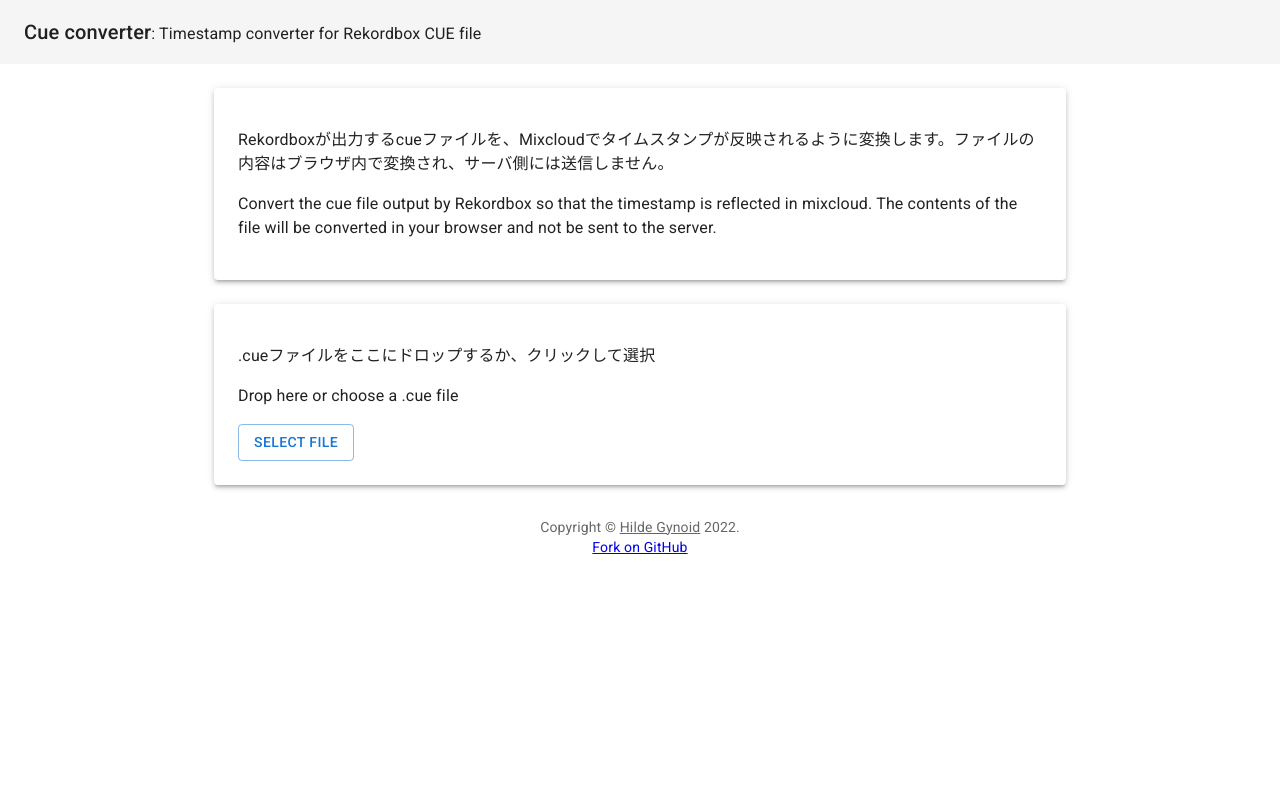
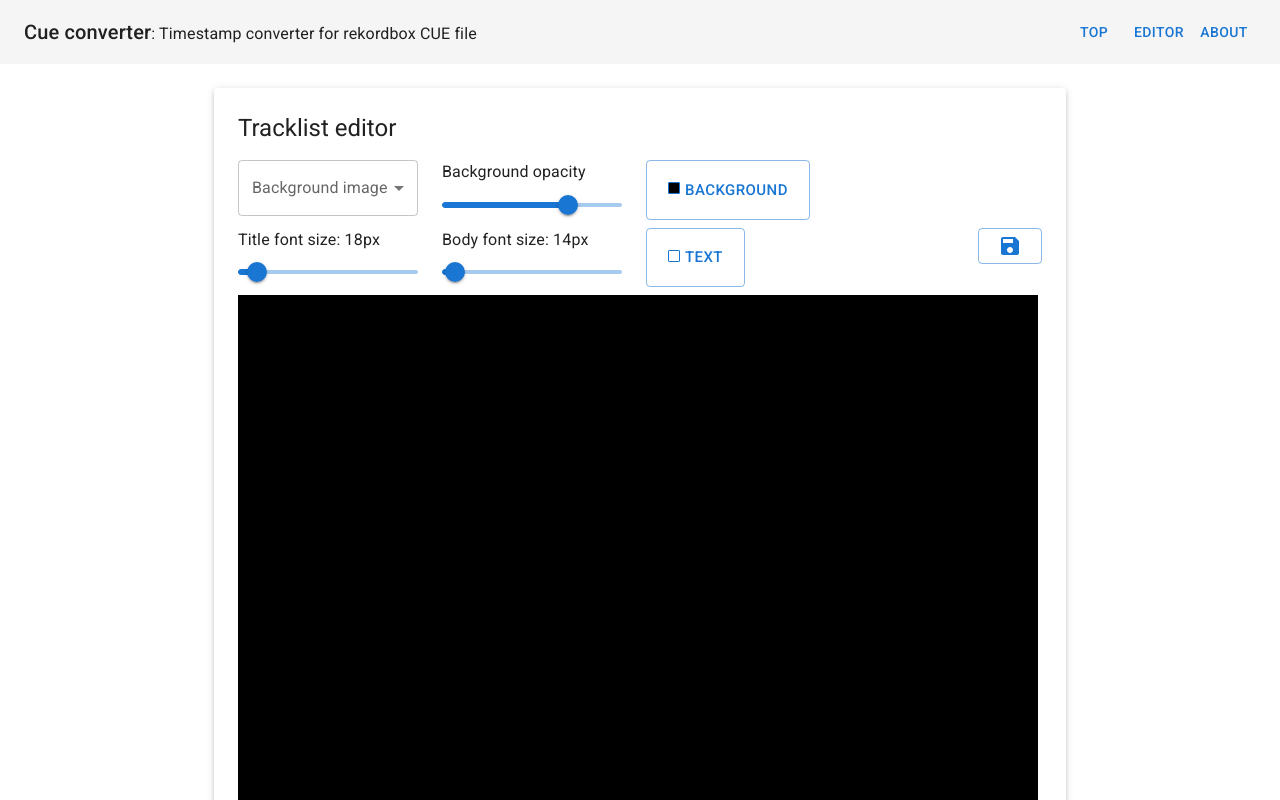
Before and after one commit to Hilde/cue-converter, a React (Create React App) app: page /editor in a window 1280 px wide. Shown: the top 800 px of the page. Built offline with nearby package versions, Linux system fonts and the light colour scheme.

Commit message:
Add router function

```diff
--- a/package.json
+++ b/package.json
@@ -21,14 +21,14 @@
     "react-color": "^2.19.3",
     "react-dom": "^18.2.0",
     "react-dropzone": "^14.2.3",
+    "react-router-dom": "^6.4.3",
     "react-scripts": "5.0.1",
     "typescript": "^4.8.4",
     "web-vitals": "^2.1.4"
   },
   "scripts": {
-    "start": "react-scripts start",
+    "start": "cross-env PUBLIC_URL=/ react-scripts start",
     "build": "react-scripts build",
-    "gh-pages-build": "cross-env PUBLIC_URL=/cue-converter react-scripts build",
     "test": "react-scripts test",
     "eject": "react-scripts eject",
     "storybook": "start-storybook -p 6006 -s public",
--- a/src/App.tsx
+++ b/src/App.tsx
@@ -1,19 +1,43 @@
 import React from 'react';
-import { CssBaseline } from '@mui/material';
+import { createBrowserRouter, RouterProvider } from 'react-router-dom';
 
 // import './App.css';
-import AppMain from './app/AppMain';
-import SnackbarContextProvider from './utils/snackbar/useSnackbar';
+import Layout from './pages/Layout';
+import Error from './pages/Error';
+import Home from './pages/Home';
+import About from './pages/About';
+import Editor from './pages/Editor';
+
+const router = createBrowserRouter(
+  [
+    {
+      path: '/',
+      element: <Layout />,
+      errorElement: <Error />,
+      children: [
+        {
+          index: true,
+          element: <Home />,
+        },
+        {
+          path: '/about',
+          element: <About />,
+        },
+        {
+          path: '/editor',
+          element: <Editor />,
+        },
+      ],
+    },
+  ],
+  {
+    // Need to be deployed on GitHub Pages
+    basename: process.env.PUBLIC_URL || '/',
+  }
+);
 
 function App() {
-  return (
-    <>
-      <CssBaseline />
-      <SnackbarContextProvider>
-        <AppMain />
-      </SnackbarContextProvider>
-    </>
-  );
+  return <RouterProvider router={router} />;
 }
 
 export default App;
--- a/src/app/AppMain.tsx
+++ b/src/app/AppMain.tsx
@@ -5,8 +5,6 @@ import { useDropzone } from 'react-dropzone';
 import './AppMain.css';
 
 import Button from '../components/Button';
-import Header from '../components/Header';
-import Copyright from '../components/Copyright';
 import Paper from '../components/Paper';
 import { CueLoader } from '../cue/loader/CueLoader';
 import { fetchAsText } from '../cue/Utils';
@@ -86,18 +84,16 @@ export default function AppMain() {
   });
 
   return (
-    <>
-      <Header />
     <StyledDropZone getRootProps={getRootProps} isDragActive={isDragActive}>
       <Container component="main" maxWidth="md" sx={{ mb: 4 }}>
         <Paper>
           <p>
-              Rekordboxが出力するcueファイルを、Mixcloudでタイムスタンプが反映されるように変換します。ファイルの内容はブラウザ内で変換され、サーバ側には送信しません。
+            rekordboxが出力するcueファイルを、Mixcloudでタイムスタンプが反映されるように変換します。ファイルの内容はブラウザ内で変換され、サーバ側には送信しません。
           </p>
           <p>
-              Convert the cue file output by Rekordbox so that the timestamp is
-              reflected in mixcloud. The contents of the file will be converted
-              in your browser and not be sent to the server.
+            Convert the cue file output by rekordbox so that the timestamp is
+            reflected in Mixcloud. The contents of the file will be converted in
+            your browser and not be sent to the server.
           </p>
         </Paper>
         <Paper>
@@ -120,7 +116,5 @@ export default function AppMain() {
         )}
       </Container>
     </StyledDropZone>
-      <Copyright />
-    </>
   );
 }
--- a/src/components/Header.tsx
+++ b/src/components/Header.tsx
@@ -1,16 +1,36 @@
 import React from 'react';
-import { AppBar, Toolbar, Typography } from '@mui/material';
+import { Link as RouterLink } from 'react-router-dom';
+import {
+  AppBar,
+  Button,
+  Divider,
+  Link,
+  Toolbar,
+  Typography,
+} from '@mui/material';
 
 export default function Header() {
   return (
     <AppBar position="static" color="default" elevation={0}>
       <Toolbar>
         <Typography variant="h6" color="inherit" sx={{ flexGrow: 1 }}>
-          Cue converter
+          <Link underline="none" color="inherit" component={RouterLink} to="/">
+            Cue converter
+          </Link>
           <Typography component="span" color="inherit">
-            : Timestamp converter for Rekordbox CUE file
+            : Timestamp converter for rekordbox CUE file
           </Typography>
         </Typography>
+        <Divider />
+        <Button component={RouterLink} to="/">
+          Top
+        </Button>
+        <Button component={RouterLink} to="/editor">
+          Editor
+        </Button>
+        <Button component={RouterLink} to="/about">
+          About
+        </Button>
       </Toolbar>
     </AppBar>
   );
--- /dev/null
+++ b/src/pages/About.tsx
@@ -0,0 +1,13 @@
+import React from 'react';
+import { Container, Typography } from '@mui/material';
+
+export default function Home() {
+  return (
+    <Container component="main" maxWidth="md" sx={{ my: 4 }}>
+      <Typography variant="h4">権利</Typography>
+      <Typography variant="body1">
+        Tracklist editorで生成した画像は自由に利用して頂いて構いません。
+      </Typography>
+    </Container>
+  );
+}
--- /dev/null
+++ b/src/pages/Editor.tsx
@@ -0,0 +1,19 @@
+import React from 'react';
+import { Container } from '@mui/material';
+import Paper from '../components/Paper';
+import TrackListGenerator from '../components/TrackListGenerator';
+
+export default function Editor() {
+  return (
+    <Container component="main" maxWidth="md" sx={{ mb: 4 }}>
+      <Paper>
+        <TrackListGenerator
+          performer=""
+          title=""
+          tracks={[]}
+          baseFileName="tracklist"
+        />
+      </Paper>
+    </Container>
+  );
+}
--- /dev/null
+++ b/src/pages/Error.tsx
@@ -0,0 +1,26 @@
+import React from 'react';
+import { useRouteError } from 'react-router-dom';
+import { Container, CssBaseline } from '@mui/material';
+
+import Header from '../components/Header';
+import Copyright from '../components/Copyright';
+
+export default function Error() {
+  const error = useRouteError();
+
+  return (
+    <>
+      <CssBaseline />
+      <Header />
+      <Container component="main" maxWidth="md" sx={{ mb: 4 }}>
+        <h1>Something wrong...</h1>
+        <p>Sorry, an unexpected error has occurred.</p>
+        <p>
+          {/* @ts-ignore TODO */}
+          <i>{error.statusText || error.message}</i>
+        </p>
+      </Container>
+      <Copyright />
+    </>
+  );
+}
--- /dev/null
+++ b/src/pages/Home.tsx
@@ -0,0 +1,6 @@
+import React from 'react';
+import AppMain from '../app/AppMain';
+
+export default function Home() {
+  return <AppMain />;
+}
--- /dev/null
+++ b/src/pages/Layout.tsx
@@ -0,0 +1,20 @@
+import React from 'react';
+import { Outlet } from 'react-router-dom';
+import { CssBaseline } from '@mui/material';
+
+import Header from '../components/Header';
+import Copyright from '../components/Copyright';
+import SnackbarContextProvider from '../utils/snackbar/useSnackbar';
+
+export default function Layout() {
+  return (
+    <>
+      <CssBaseline />
+      <SnackbarContextProvider>
+        <Header />
+        <Outlet />
+        <Copyright />
+      </SnackbarContextProvider>
+    </>
+  );
+}
```
Also changed, not shown: 2 other files (tests, documents, lock files or other folders). Lines whose indentation alone changed are shown as unchanged.
